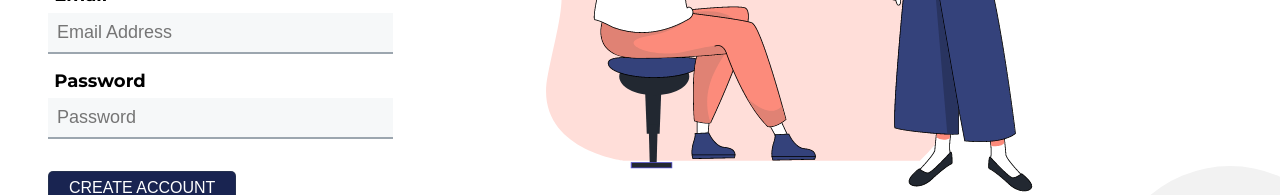
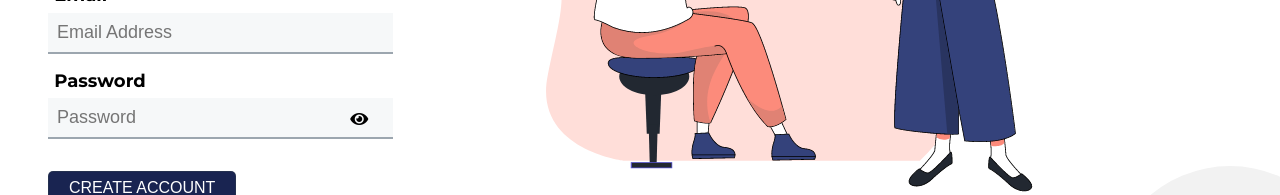
Before and after one commit to Gurveen-codes/globiliti, a React (Create React App) app in the folder frontend/: page / in a window 1280 px wide. Shown: the part 309-504 px from the top of the page. Built offline with nearby package versions, Linux system fonts and the light colour scheme.

Commit message:
Add show password icon

```diff
--- a/frontend/src/components/Input.js
+++ b/frontend/src/components/Input.js
@@ -1,4 +1,4 @@
-import React from 'react'
+import React, { useRef } from 'react'
 
 const Input = ({
 	id,
@@ -10,6 +10,39 @@ const Input = ({
 	type,
 	value,
 }) => {
+	const passwordRef = useRef()
+
+	//Handle show password
+	const mouseHandler = (e) => {
+		if (e.type === 'mousedown') {
+			passwordRef.current.type = 'text'
+		} else {
+			passwordRef.current.type = 'password'
+		}
+	}
+
+	if (id === 'password') {
+		return (
+			<div className="input-item">
+				<i
+					className="fas fa-eye"
+					onMouseDown={mouseHandler}
+					onMouseUp={mouseHandler}
+				></i>
+				<label htmlFor={id}>{label}</label>
+				<input
+					ref={passwordRef}
+					type={type}
+					id={id}
+					name={name}
+					placeholder={placeholder}
+					required={required}
+					value={value}
+					onChange={onChange}
+				/>
+			</div>
+		)
+	} else {
 		return (
 			<div className="input-item">
 				<label htmlFor={id}>{label}</label>
@@ -25,5 +58,6 @@ const Input = ({
 			</div>
 		)
 	}
+}
 
 export default Input
--- a/frontend/src/index.css
+++ b/frontend/src/index.css
@@ -111,3 +111,14 @@ body {
 	text-align: center;
 	border: 1.25px solid #39494c59;
 }
+
+.form-content .input-item {
+	position: relative;
+}
+
+.form-content .input-item i {
+	position: absolute;
+	top: 60%;
+	right: 35%;
+	cursor: pointer;
+}
```
Lines whose indentation alone changed are shown as unchanged.
